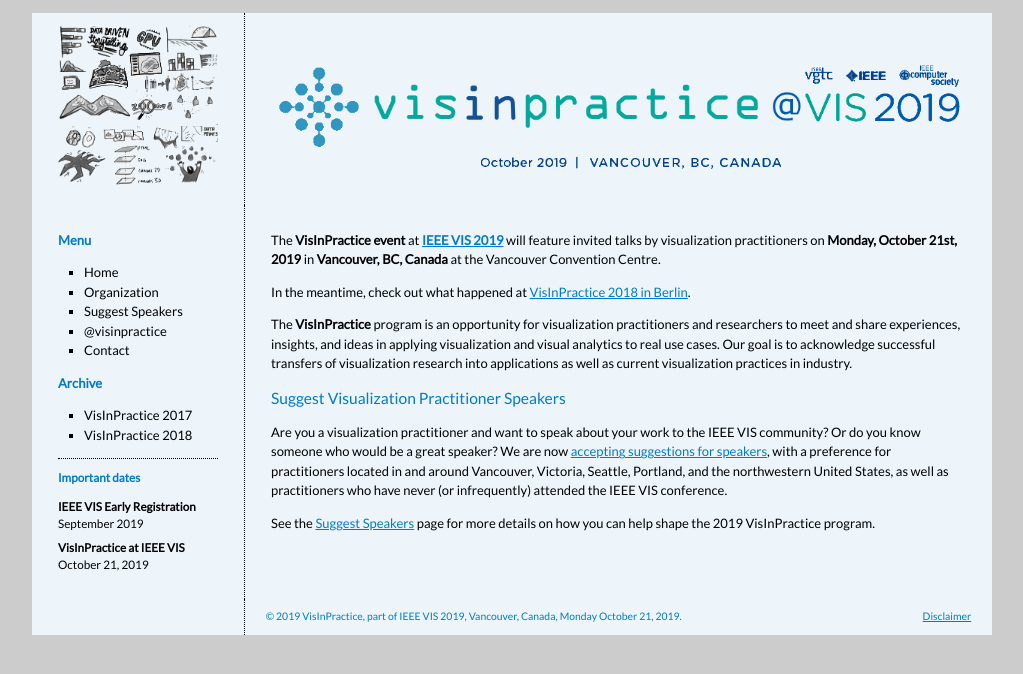
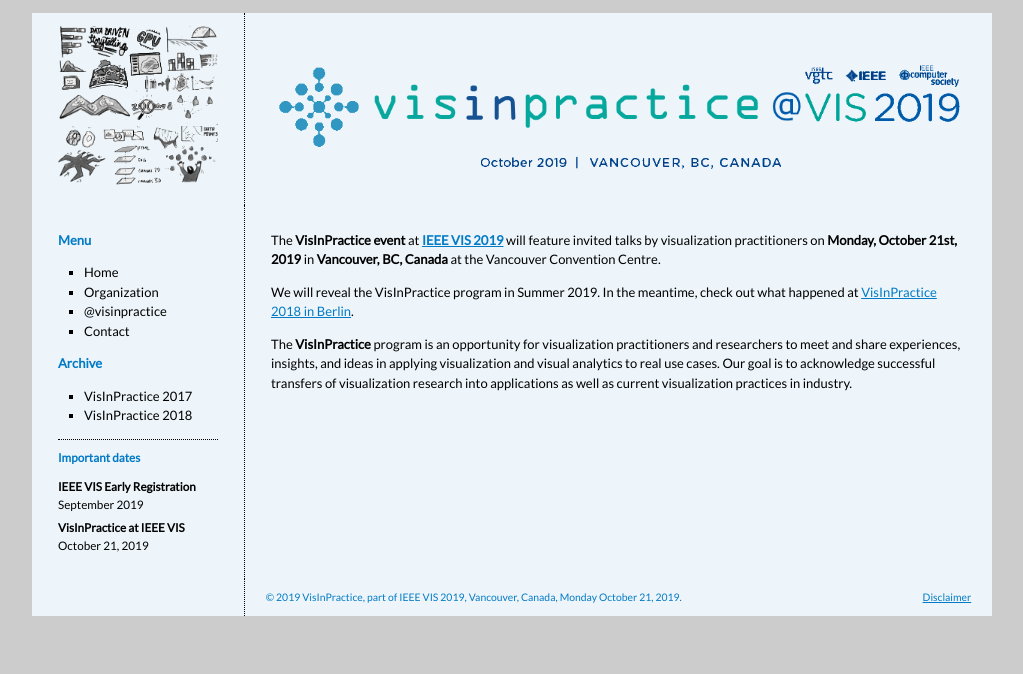
Before and after one commit to visinpractice/visinpractice.github.io, a Jekyll site: the page built from _pages/index.md, in a window 1280 px wide. Shown: the top 674 px of the page, without its empty margins (128-1151 px from the left). Built offline with Jekyll 4.4.1, drawn with Linux system fonts in a browser that asks for light colours.

Commit message:
removing CFP content

```diff
--- a/_config.yml
+++ b/_config.yml
@@ -49,8 +49,8 @@
 #    url: program.html
 #  - title: Graphic Recording
 #    url: graphic_record.html
- - title: Suggest Speakers
-   url: cfp.html
+#  - title: Suggest Speakers
+#    url: cfp.html
 
 archive:
 - title: VisInPractice 2017
--- a/_pages/index.md
+++ b/_pages/index.md
@@ -9,12 +9,6 @@
 
 The **VisInPractice event** at **[IEEE VIS 2019](http://ieeevis.org)** will feature invited talks by visualization practitioners on **Monday, October 21st, 2019** in **Vancouver, BC, Canada** at the Vancouver Convention Centre.
 
-In the meantime, check out what happened at [VisInPractice 2018 in Berlin](assets/vip2018/index.html).
+We will reveal the VisInPractice program in Summer 2019. In the meantime, check out what happened at [VisInPractice 2018 in Berlin](assets/vip2018/index.html).
 
 The **VisInPractice** program is an opportunity for visualization practitioners and researchers to meet and share experiences, insights, and ideas in applying visualization and visual analytics to real use cases. Our goal is to acknowledge successful transfers of visualization research into applications as well as current visualization practices in industry.
-
-## Suggest Visualization Practitioner Speakers
-
-Are you a visualization practitioner and want to speak about your work to the IEEE VIS community? Or do you know someone who would be a great speaker? We are now [accepting suggestions for speakers](https://docs.google.com/spreadsheets/d/1BtJfOuLBpmDHltv_Us7ShkrVETyITjxyTpm-_-k6AqQ/edit?usp=sharing), with a preference for practitioners located in and around Vancouver, Victoria, Seattle, Portland, and the northwestern United States, as well as practitioners who have never (or infrequently) attended the IEEE VIS conference.
-
-See the [Suggest Speakers](cfp.html) page for more details on how you can help shape the 2019 VisInPractice program.
```
Also changed, not shown: _pages/disclaimer.md (+1 -1 lines), _pages/organization.md (+1 -1 lines), Gemfile.lock.
